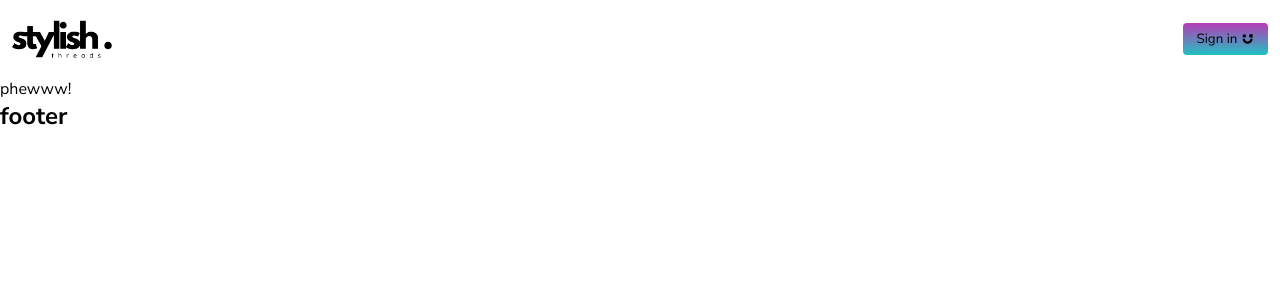
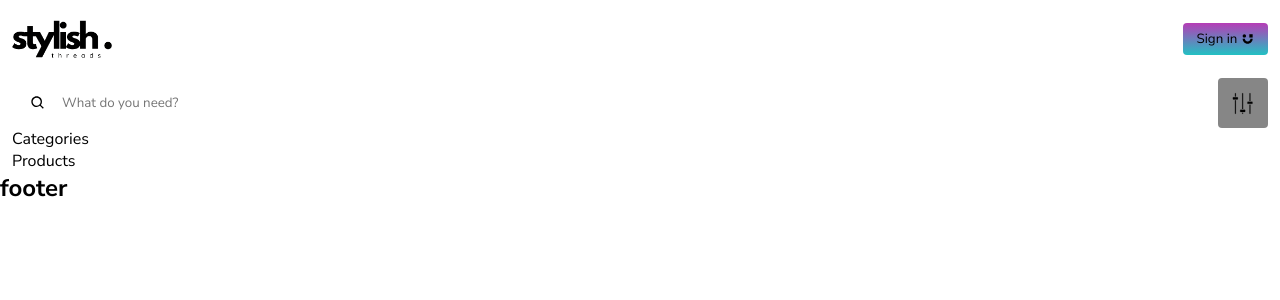
Before and after one commit to Got-crypto/stylish-con, a React (Vite) app: page /home in a window 1280 px wide. Shown: the top 300 px of the page. Built offline with nearby package versions, Linux system fonts and the light colour scheme; no server answers.

Commit message:
made search input container

```diff
--- /dev/null
+++ b/src/components/categories/Categories.tsx
@@ -0,0 +1,7 @@
+import "./categories.scss"
+
+export default function Categories() {
+  return (
+    <div>Categories</div>
+  )
+}
--- /dev/null
+++ b/src/components/categories/categories.scss
@@ -0,0 +1 @@
+@import "../../variables.scss";
--- a/src/components/dashboard/Dashboard.tsx
+++ b/src/components/dashboard/Dashboard.tsx
@@ -1,8 +1,13 @@
+import { Categories, Products, SearchInput } from "../"
+
+import "./dashboard.scss"
 
 export default function Dashboard() {
   return (
-    <div>
-      <span>phewww!</span>
+    <div className="dashboard">
+      <SearchInput />
+      <Categories />
+      <Products />
     </div>
   )
 }
--- a/src/components/dashboard/dashboard.scss
+++ b/src/components/dashboard/dashboard.scss
@@ -1 +1,5 @@
-@import "../../variables.scss"
+@import "../../variables.scss";
+
+.dashboard {
+    padding-inline: 12px;
+}
--- a/src/components/error-boundary/ErrorElement.tsx
+++ b/src/components/error-boundary/ErrorElement.tsx
@@ -17,8 +17,8 @@ export default function ErrorElement() {
 
   return (
     <div className="error-boundary">
-      <h1>{`${routeError.status}: ${routeError.statusText}`}</h1>
-      <p>{routeError.error.message}</p>
+      <h1>{`${routeError?.status}: ${routeError?.statusText}`}</h1>
+      <p>{routeError?.error?.message}</p>
     </div>
   )
 }
--- a/src/components/index.ts
+++ b/src/components/index.ts
@@ -1,12 +1,15 @@
 import AuthSignIn from "./AuthSignIn";
 import AuthSignOut from "./AuthSignOut";
 import Button from "./button/Button";
+import Categories from "./categories/Categories";
 import Dashboard from "./dashboard/Dashboard";
 import ErrorElement from "./error-boundary/ErrorElement";
 import Navbar from "./navbar/Navbar";
+import Products from "./products/Products";
+import SearchInput from "./search-input/SearchInput";
 
 export {
-    AuthSignIn, AuthSignOut, Button, Dashboard,
+    AuthSignIn, AuthSignOut, Button, Categories, Dashboard,
     ErrorElement,
-    Navbar
+    Navbar, Products, SearchInput
 };
--- /dev/null
+++ b/src/components/products/Products.tsx
@@ -0,0 +1,7 @@
+import "./products.scss"
+
+export default function Products() {
+  return (
+    <div>Products</div>
+  )
+}
--- /dev/null
+++ b/src/components/products/products.scss
@@ -0,0 +1 @@
+@import "../../variables.scss";
--- /dev/null
+++ b/src/components/search-input/SearchInput.tsx
@@ -0,0 +1,29 @@
+import { useState } from "react"
+import { BiSearch } from "react-icons/bi"
+import { GiSettingsKnobs } from "react-icons/gi"
+import "./search-input.scss"
+
+export default function SearchInput() {
+  const [searchText, setSearchText] = useState("")
+
+  return (
+    <div className="container">
+      <div className="input">
+        <span className="icon-button">
+          <BiSearch />
+        </span>
+
+        <input
+          type="text"
+          value={searchText}
+          onChange={({target}) => setSearchText(target.value)}
+          placeholder="What do you need?"
+        />
+      </div>
+
+      <button type="button">
+        <GiSettingsKnobs className="icon" size={35} strokeWidth={4} />
+      </button>
+    </div>
+  )
+}
--- /dev/null
+++ b/src/components/search-input/search-input.scss
@@ -0,0 +1,50 @@
+@import "../../variables.scss";
+
+$radius: 8px;
+$border: 2px solid white;
+
+.container {
+
+    display: grid;
+    grid-template-columns: 1fr 50px;
+    gap: 8px;
+
+    height: 50px;
+
+    .input {
+        display: grid;
+        grid-template-columns: 50px 1fr;
+        .icon-button {
+            height: 50px;
+            @include flexCol();
+
+            border-top: $border;
+            border-left: $border;
+            border-bottom: $border;
+
+            border-radius: $radius 0 0 $radius;
+        }
+
+        input {
+            border: none;
+            border-top: $border;
+            border-right: $border;
+            border-bottom: $border;
+            border-radius: 0 $radius $radius 0;
+            outline: none;
+        }
+
+        &:focus-within {
+            outline: 2px solid orchid;
+            border-radius: $radius;
+        }
+    }
+
+    button {
+        background-color: rgba(255, 255, 255, 0.548);
+
+        @media(prefers-color-scheme: light) {
+            background-color: rgba(36, 36, 36, 0.548);
+        }
+    }
+}
```
